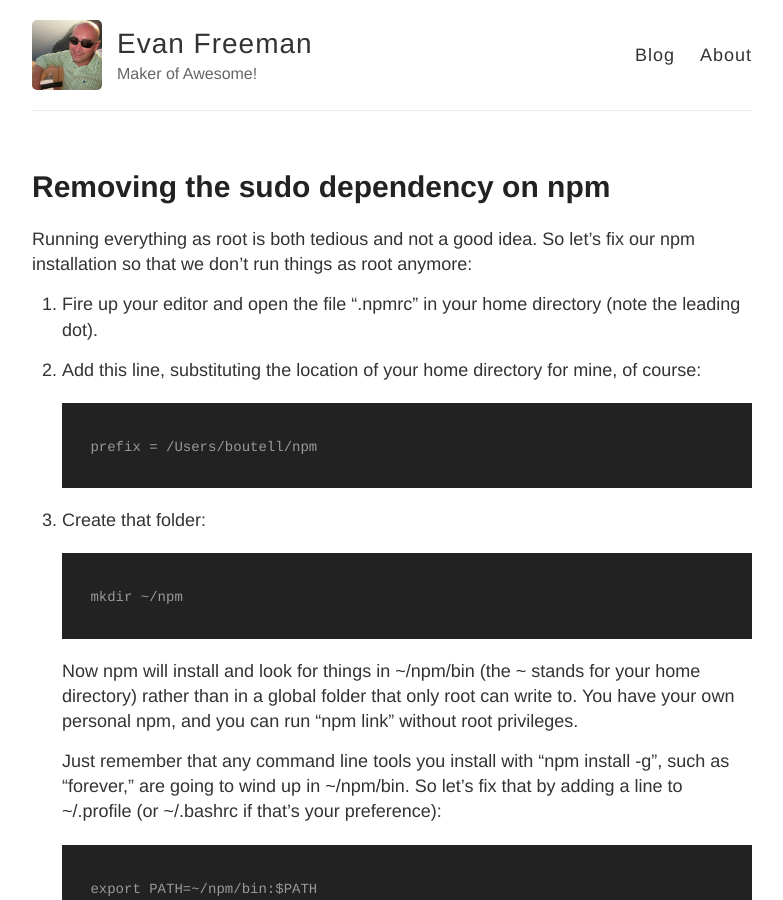
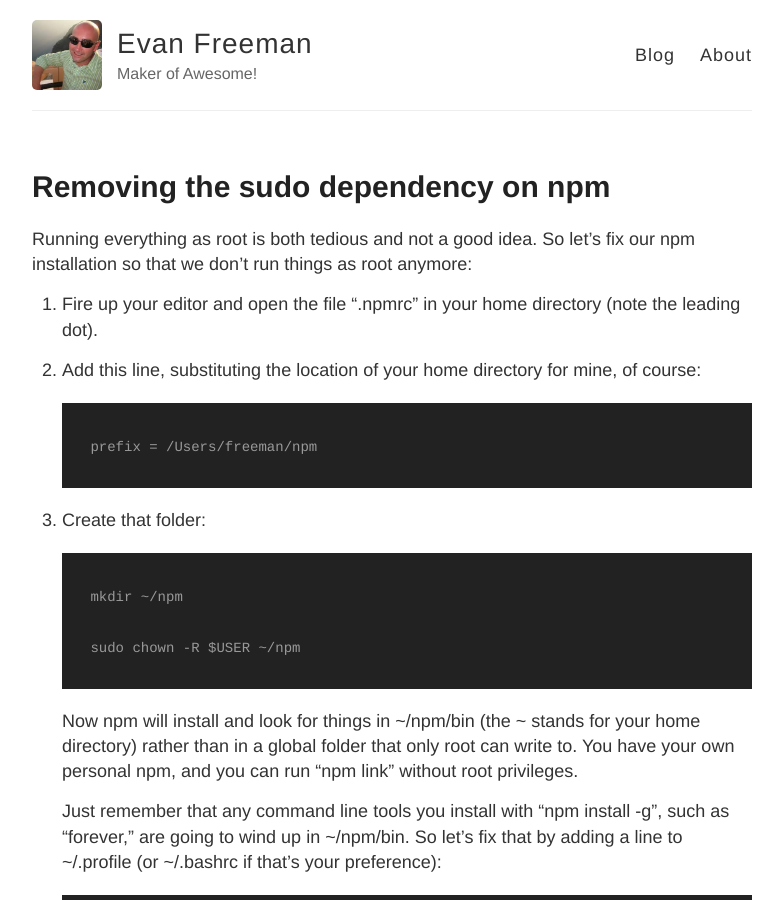
Before and after one commit to EvanFreeman/evanfreeman.github.io, a Jekyll site: the page built from _posts/2014-12-2-npm-no-sudo.md, in a window 1280 px wide and 900 px high. Shown: the whole window, without its empty margins (248-1031 px from the left). Built offline with Jekyll 4.4.1, drawn with Linux system fonts in a browser that asks for light colours.

Commit message:
minor updte to post

```diff
--- a/_posts/2014-12-2-npm-no-sudo.md
+++ b/_posts/2014-12-2-npm-no-sudo.md
@@ -9,11 +9,13 @@ Running everything as root is both tedious and not a good idea. So let's fix our
 
 2. Add this line, substituting the location of your home directory for mine, of course:
 
-        prefix = /Users/boutell/npm
+        prefix = /Users/freeman/npm
 
 3. Create that folder:
 
         mkdir ~/npm
+
+        sudo chown -R $USER ~/npm
 
     Now npm will install and look for things in ~/npm/bin (the ~ stands for your home directory) rather than in a global folder that only root can write to. You have your own personal npm, and you can run "npm link" without root privileges.
 
```
